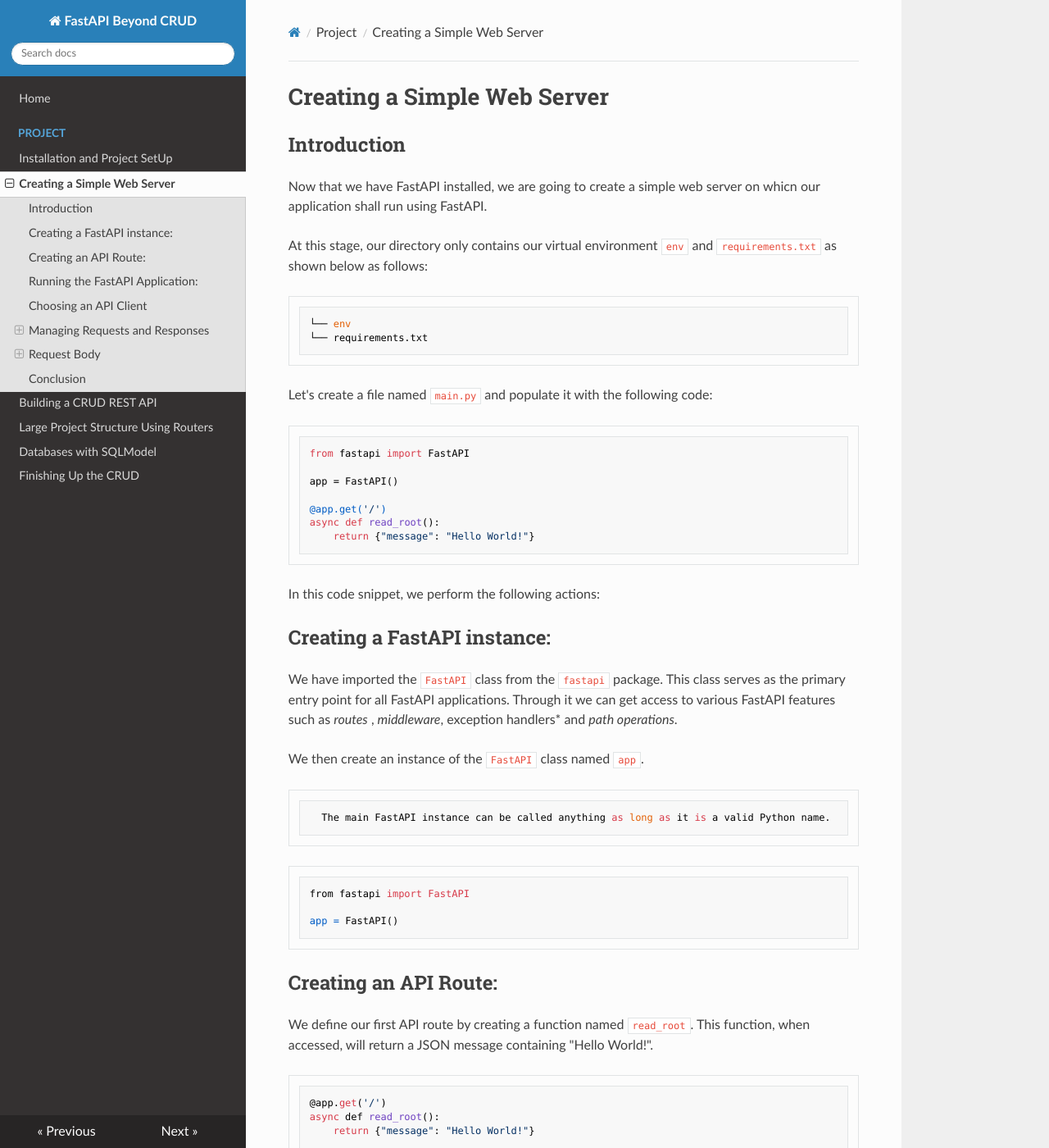
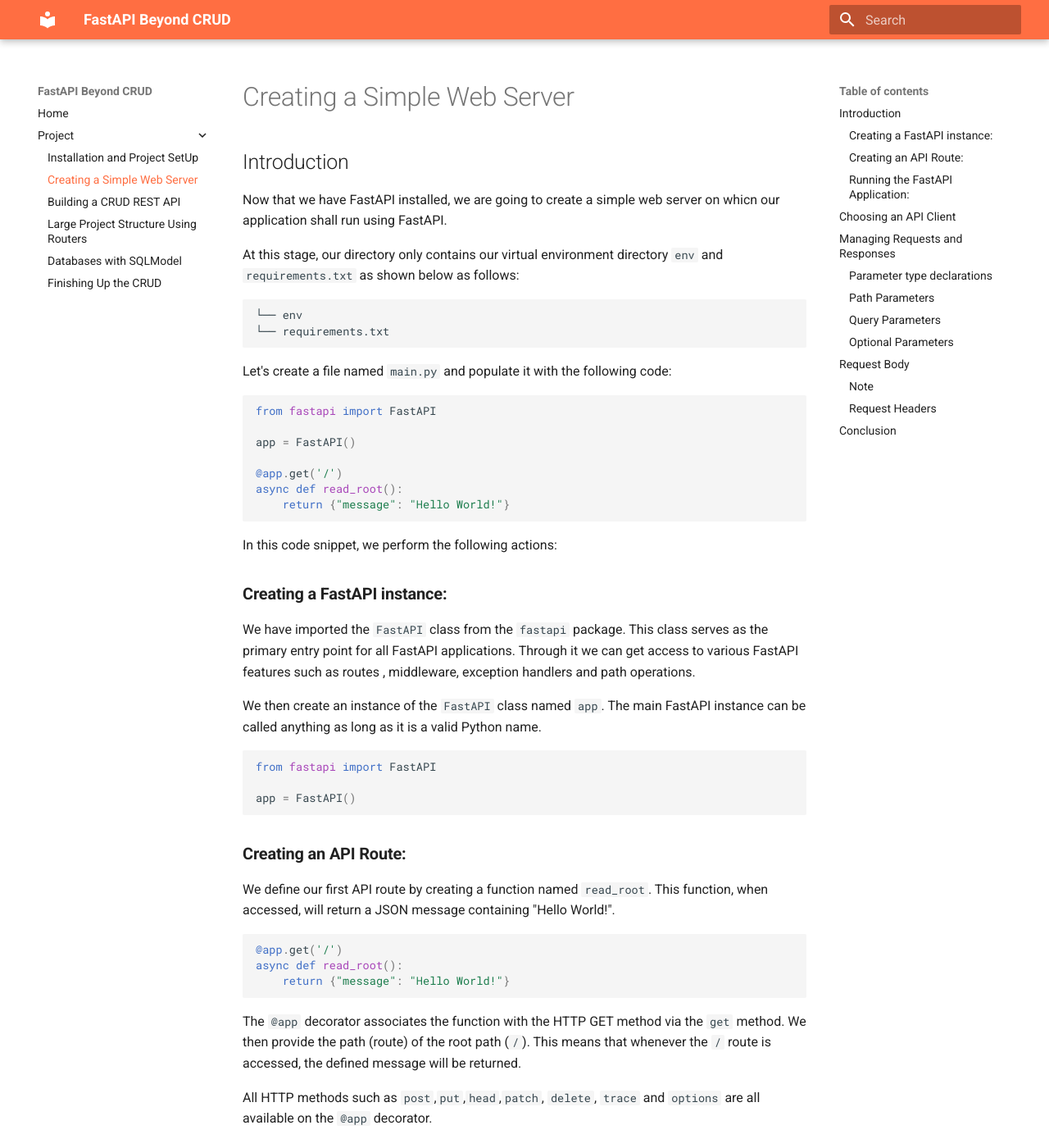
Before and after one commit to jod35/fastapi-beyond-crud-docs, an MkDocs documentation site: the page built from docs/chapter2.md, in a window 1280 px wide and 1400 px high. Shown: the whole window at 82% size. Built offline with MkDocs 1.6.1 and Material for MkDocs 9.7.7, drawn with Linux system fonts in a browser that asks for light colours; nearby versions of some CDN libraries; some of the changed text lies outside the part shown.

Commit message:
fix spellings

````diff
--- a/docs/chapter2.md
+++ b/docs/chapter2.md
@@ -3,7 +3,7 @@
 ## Introduction
 Now that we have FastAPI installed, we are going to create a simple web server on whicn our application shall run using FastAPI.
 
-At this stage, our directory only contains our virtual environment `env` and `requirements.txt` as shown below as follows:
+At this stage, our directory only contains our virtual environment directory `env` and `requirements.txt` as shown below as follows:
 ```
 └── env
 └── requirements.txt
@@ -24,13 +24,11 @@
 
 In this code snippet, we perform the following actions:
 
-## **Creating a FastAPI instance:**
-We have imported the `FastAPI` class from the `fastapi` package. This class serves as the primary entry point for all FastAPI applications. Through it we can get access to various FastAPI features such as *routes* , *middleware*, exception handlers* and *path operations*.
+### **Creating a FastAPI instance:**
+We have imported the `FastAPI` class from the `fastapi` package. This class serves as the primary entry point for all FastAPI applications. Through it we can get access to various FastAPI features such as routes , middleware, exception handlers and path operations.
 
 
-We then create an instance of the `FastAPI` class named `app`.
-
-      The main FastAPI instance can be called anything as long as it is a valid Python name.
+We then create an instance of the `FastAPI` class named `app`. The main FastAPI instance can be called anything as long as it is a valid Python name.
 
 
 ```python
@@ -39,7 +37,7 @@
 app = FastAPI()
 ```
 
-## **Creating an API Route:**
+### **Creating an API Route:**
    We define our first API route by creating a function named `read_root`. This function, when accessed, will return a JSON message containing "Hello World!".
 
 ```python
@@ -48,11 +46,11 @@
     return {"message": "Hello World!"}
 ```
 
-The `@app` decorator associates the function with the HTTP GET method  via the `get` function. We then provide the path (route) of the root path (`/`). This means that whenever the `/` route is accessed, the defined message will be returned.
+The `@app` decorator associates the function with the HTTP GET method  via the `get` method. We then provide the path (route) of the root path (`/`). This means that whenever the `/` route is accessed, the defined message will be returned.
 
 All HTTP methods such as `post`,`put`,`head`,`patch`, `delete`, `trace` and `options` are all available on the `@app` decorator.
 
-## **Running the FastAPI Application:**
+### **Running the FastAPI Application:**
    To run our FastAPI application, we shall use the `fastapi`command we introduced in the previous chapter. Open a terminal and execute the following command within the virtual environment:
 
 ```console
--- a/mkdocs.yml
+++ b/mkdocs.yml
@@ -11,7 +11,7 @@
 
 
 theme:
-  name: readthedocs
+  name: material
 
   palette:
     primary: deep orange
````
Also changed, not shown: docs/chapter1.md (+6 -4 lines), docs/index.md (+1 -1 lines).
